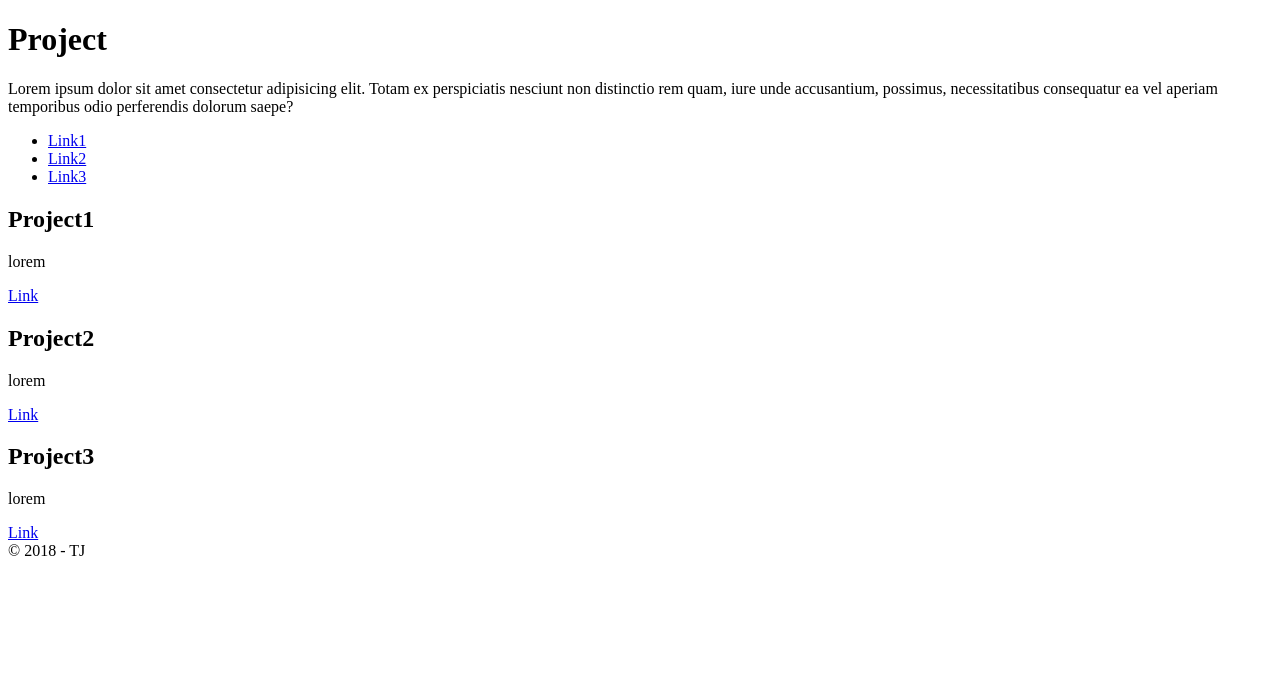
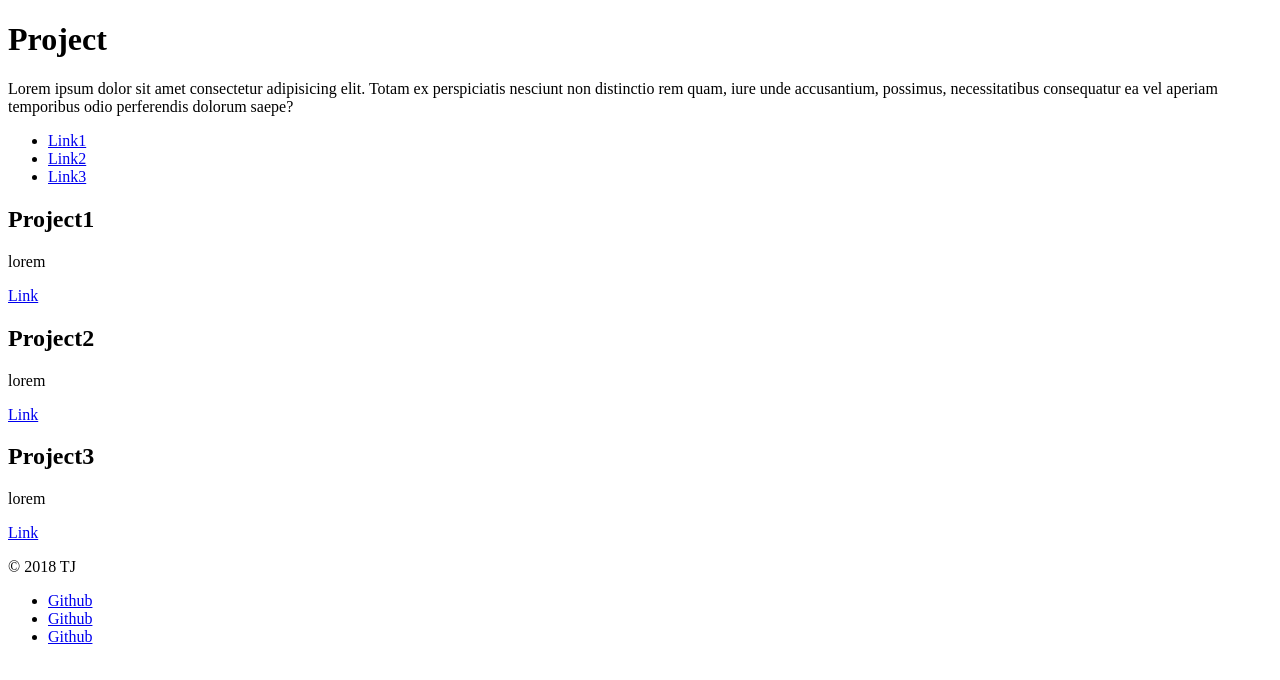
Before and after one commit to tjstalcup/git-and-github-sep-13-2018, a plain HTML site: page index.html in a window 1280 px wide. Drawn offline with Linux system fonts and the light colour scheme.

Commit message:
added social media links

```diff
--- a/index.html
+++ b/index.html
@@ -35,7 +35,12 @@
   </div>
 
   <footer>
-    &copy; 2018 - TJ
+    <p>&copy; 2018 TJ</p>
+    <ul>
+      <li><a href="http://github.com">Github</a></li>
+      <li><a href="http://github.com">Github</a></li>
+      <li><a href="http://github.com">Github</a></li>
+    </ul>
   </footer>
 </body>
 </html>
```
